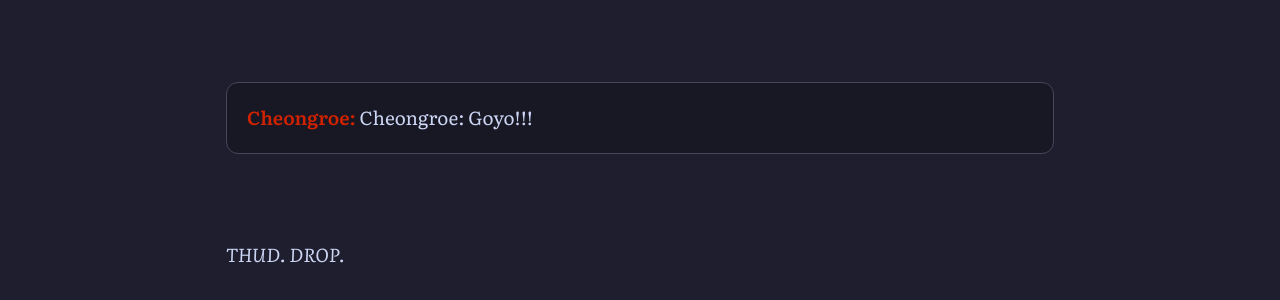
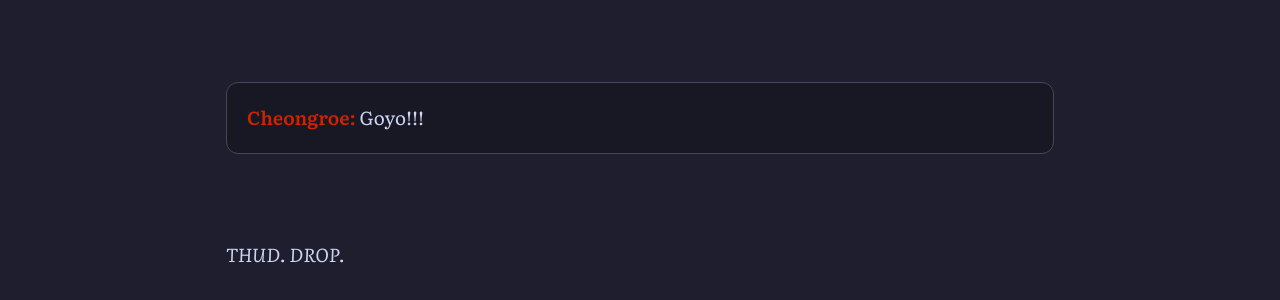
Before and after one commit to soleumn/soleumn.github.io, a Jekyll site: the page built from _chapters/eoshinki/ch191.md, in a window 1280 px wide and 900 px high, scrolled down 20045 px. Shown: the part 157-457 px from the top of the window. Built offline with Jekyll 4.4.1, drawn with Linux system fonts in a browser that asks for light colours; some web fonts are replaced; comment, search, counter and statistics services are not loaded.

Commit message:
Edit Chapter 191 (via site)

```diff
--- a/_chapters/eoshinki/ch191.md
+++ b/_chapters/eoshinki/ch191.md
@@ -682,7 +682,7 @@ After forcing me to stand upright—
 
 <div class="chat-box">
   <div style="font-size:inherit;">
-    <span style="color:#D12200;font-weight:700;flex-shrink:0">Cheongroe:</span> Cheongroe: Goyo!!!<br>
+    <span style="color:#D12200;font-weight:700;flex-shrink:0">Cheongroe:</span> Goyo!!!<br>
   </div>
 </div>
 
```
